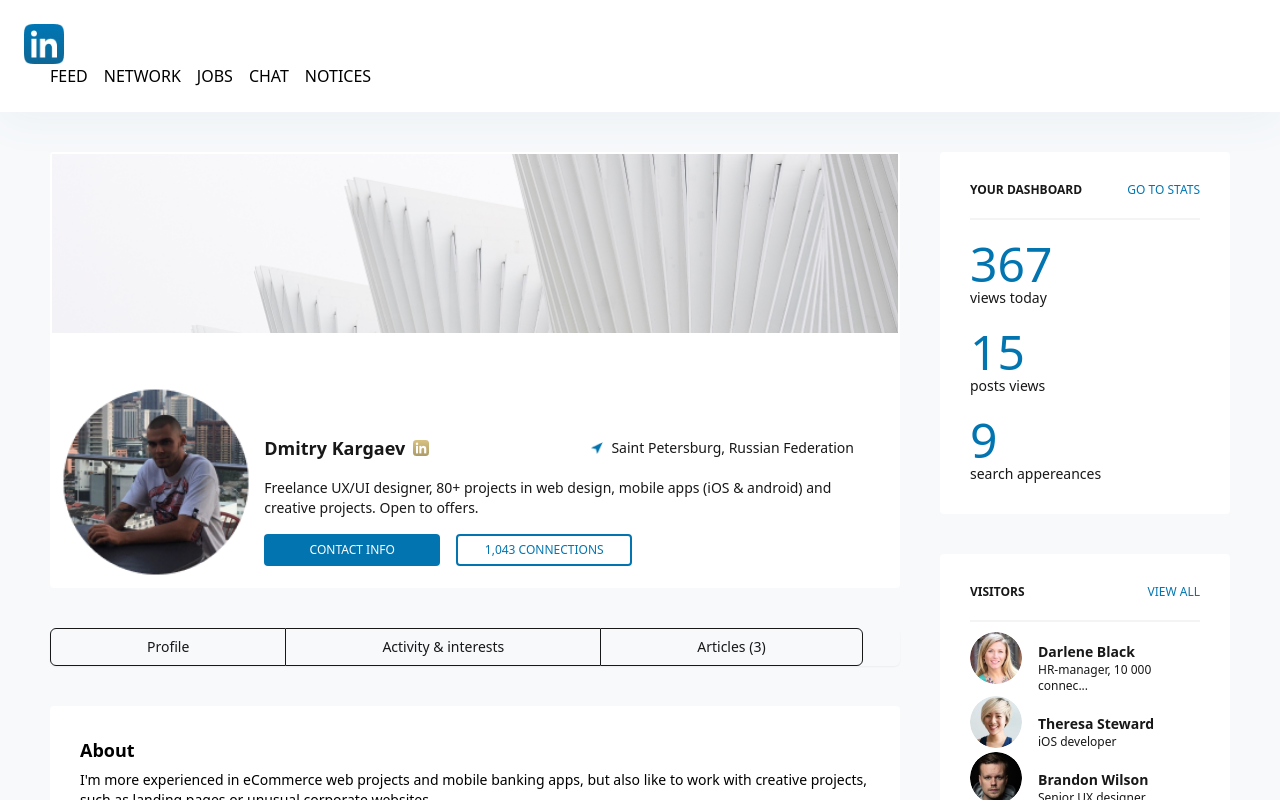
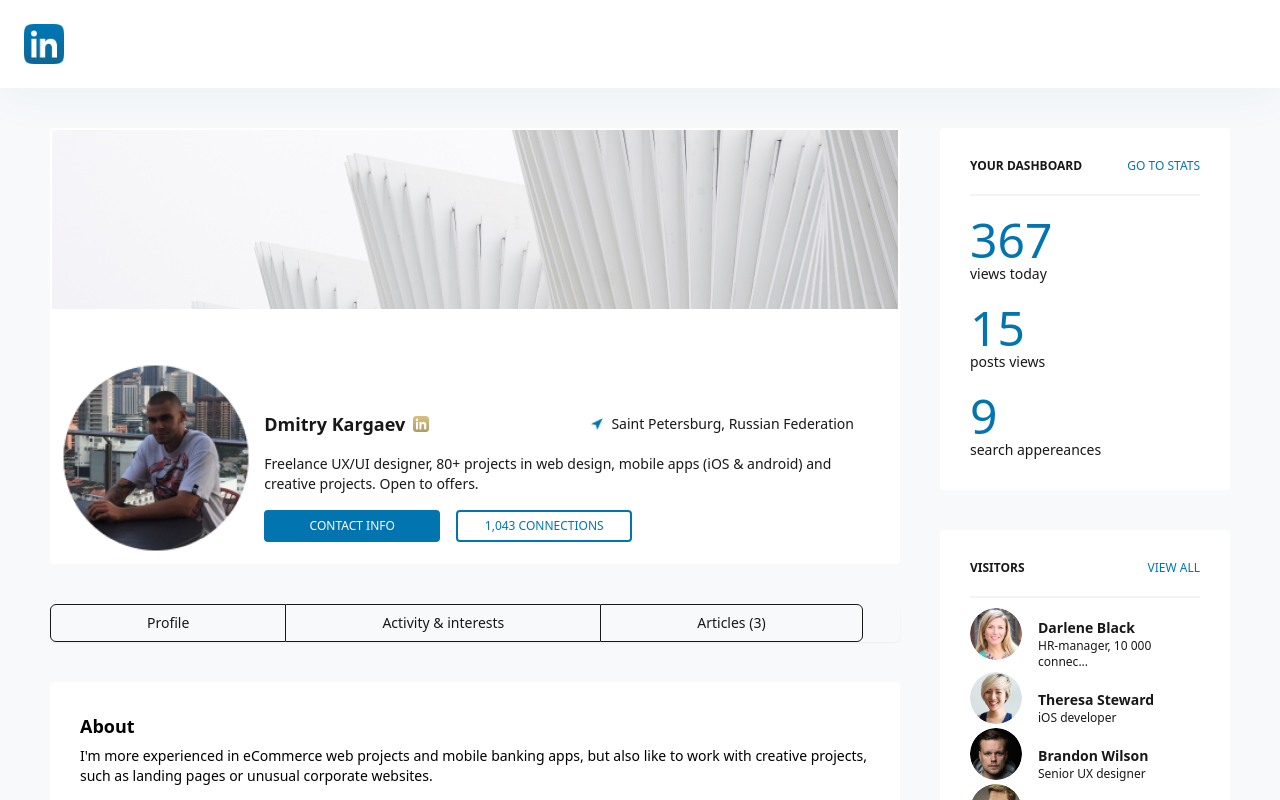
Before and after one commit to dilaraisik/linkedln-redesign, a React (Create React App) app: page / in a window 1280 px wide. Shown: the top 800 px of the page. Built offline with nearby package versions, Linux system fonts and the light colour scheme.

Commit message:
style: edit spaces

```diff
--- a/src/components/about-card/index.js
+++ b/src/components/about-card/index.js
@@ -1,5 +1,4 @@
 import React from 'react';
-
 
 function AboutCard() {
     return (
--- a/src/components/courses/index.js
+++ b/src/components/courses/index.js
@@ -2,7 +2,6 @@ import React from 'react';
 import Course1 from "../../assets/images/Course-1.png";
 import Course2 from "../../assets/images/Course-2.png";
 import Course3 from "../../assets/images/Course-3.png";
-
 
 function Courses() {
     return (
--- a/src/components/dashboard/index.js
+++ b/src/components/dashboard/index.js
@@ -1,5 +1,4 @@
 import React from 'react';
-
 
 function Dashboard() {
     return (
--- a/src/components/education-card/index.js
+++ b/src/components/education-card/index.js
@@ -1,6 +1,5 @@
 import React from 'react';
 import EducationLogo from '../../assets/images/Rectangle 2.2.png';
-
 
 function EducationCard() {
     return (
--- a/src/components/footer/index.js
+++ b/src/components/footer/index.js
@@ -3,9 +3,7 @@ import Logo from '../../assets/logo/Footer-Logo.png';
 import linkedinText from '../../assets/logo/LinkedIn.png';
 import QuestionIcon from '../../assets/icons/circle-question-regular.svg';
 
-
 function Footer() {
-
     return (
         <div className=" w-full bg-footerBg border-t-footerLine border-t-solid border-t-2 container-md p-7 mt-10">
             <div className="grid grid-cols-4 gap-4">
--- a/src/components/navbar/index.js
+++ b/src/components/navbar/index.js
@@ -17,30 +17,6 @@ function Navbar() {
                     </svg>
                 </button>
             </div>
-            <div className="flex flex-row gap-10 max-w-[1180px] w-full mx-auto">
-                <div className="w-full max-w-[850px] flex uppercase">
-                    <a href="#responsive-header"
-                       className="block mt-4 lg:inline-block lg:mt-0 text-black hover:text-black mr-4">
-                        Feed
-                    </a>
-                    <a href="#responsive-header"
-                       className="block mt-4 lg:inline-block lg:mt-0 text-black hover:text-black mr-4">
-                        Network
-                    </a>
-                    <a href="#responsive-header"
-                       className="block mt-4 lg:inline-block lg:mt-0 text-black hover:text-black mr-4">
-                        Jobs
-                    </a>
-                    <a href="#responsive-header"
-                       className="block mt-4 lg:inline-block lg:mt-0 text-black hover:text-black mr-4">
-                        Chat
-                    </a>
-                    <a href="#responsive-header"
-                       className="block mt-4 lg:inline-block lg:mt-0 text-black hover:text-black">
-                        Notices
-                    </a>
-                </div>
-            </div>
         </nav>
     );
 }
--- a/src/components/skills-and-endoresments-card/index.js
+++ b/src/components/skills-and-endoresments-card/index.js
@@ -1,6 +1,5 @@
 import React from 'react';
 import Rectangle from '../../assets/vectors/Rectangle.png';
-
 
 function SkillsCard() {
     return (
```
